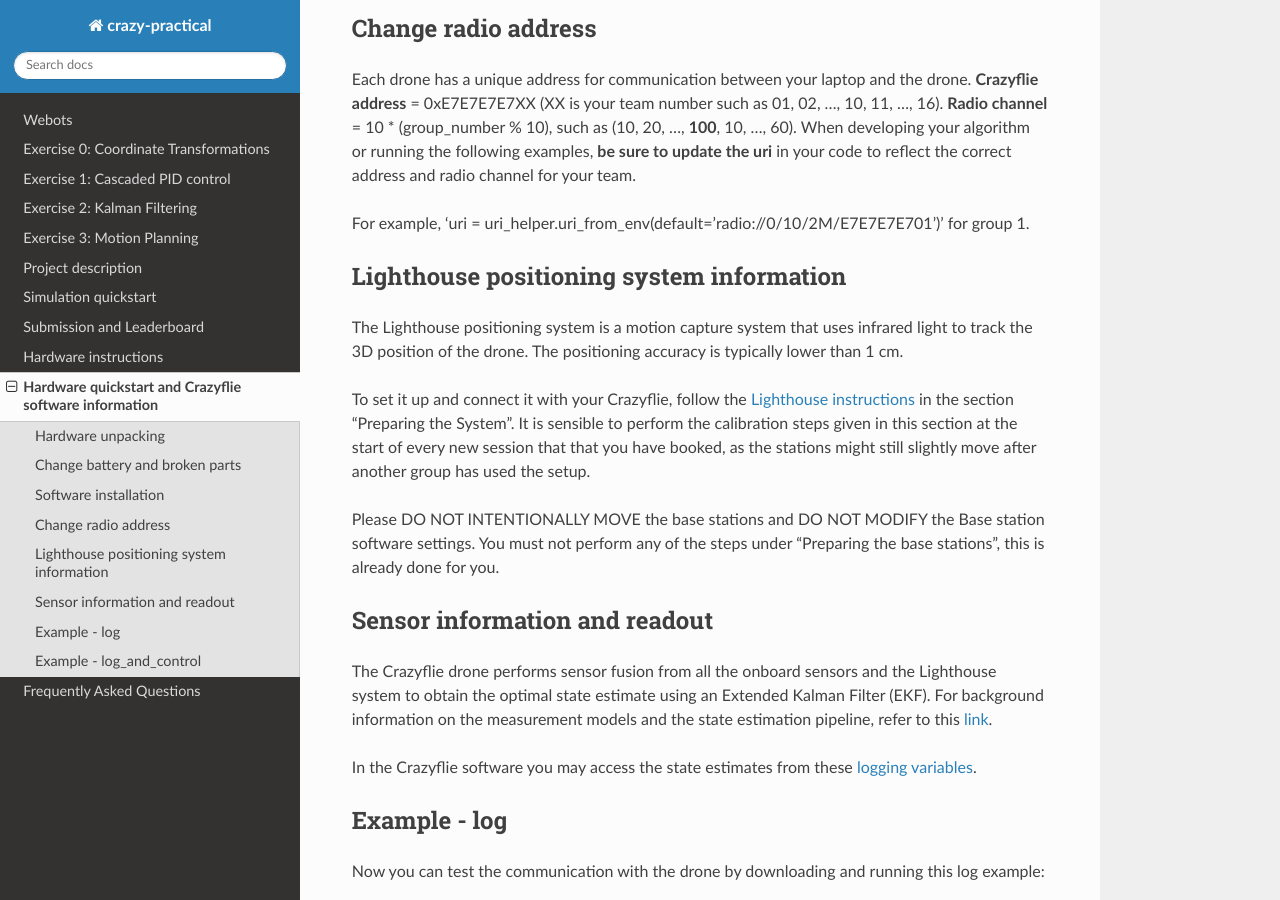
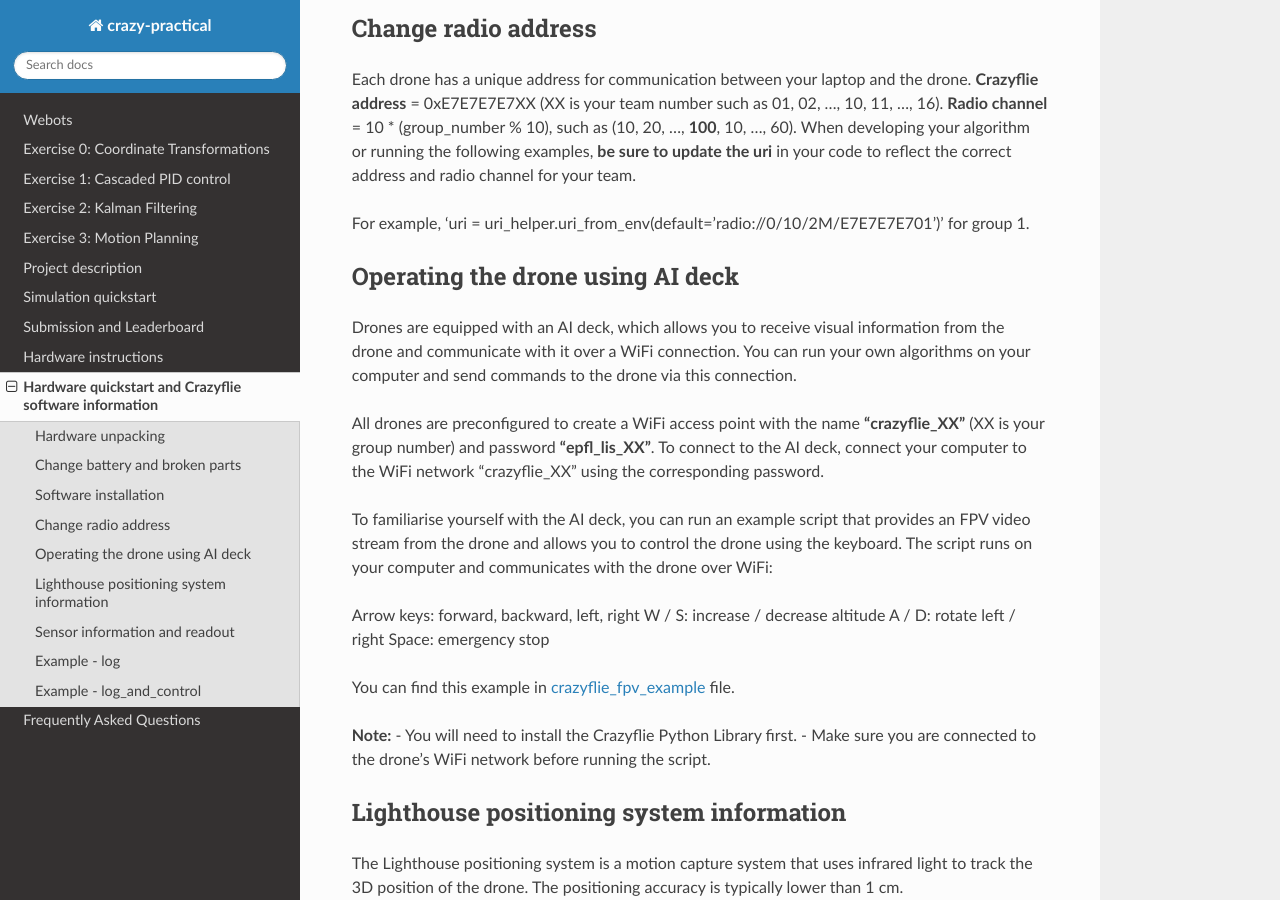
Before and after one commit to Ben-Jarvis/TEMP-crazy-tutorials-2024, a Sphinx documentation site: the page built from docs/assignment/hardware_quickstart.rst, in a window 1280 px wide and 900 px high, scrolled down 2459 px. Built offline with Sphinx 7.4.7 and the Read the Docs theme 3.1.0, drawn with Linux system fonts in a browser that asks for light colours; some of the changed lines change nothing that is shown.

Commit message:
AI deck instructions

```diff
--- /dev/null
+++ b/docs/assignment/crazyflie_fpv_example.py
@@ -0,0 +1,135 @@
+#!/usr/bin/env python3
+import logging
+import struct
+import sys
+import threading
+import warnings
+import numpy as np
+import cflib.crtp
+from cflib.cpx import CPXFunction
+from cflib.crazyflie import Crazyflie
+from cflib.utils import uri_helper
+from PyQt6 import QtCore, QtWidgets, QtGui
+import cv2
+
+logging.basicConfig(level=logging.ERROR)
+
+warnings.filterwarnings('ignore', message='.*TYPE_HOVER_LEGACY.*')
+warnings.filterwarnings('ignore', message='.*supervisor subsystem requires CRTP.*')
+
+URI = uri_helper.uri_from_env(default='tcp://192.168.4.1:5000')
+CAM_WIDTH = 324
+CAM_HEIGHT = 244
+SPEED = 0.6
+
+
+class ImageThread(threading.Thread):
+    def __init__(self, cpx, callback):
+        super().__init__(daemon=True)
+        self._cpx = cpx
+        self._cb = callback
+
+    def run(self):
+        while True:
+            p = self._cpx.receivePacket(CPXFunction.APP)
+            [magic, width, height, depth, fmt, size] = struct.unpack('<BHHBBI', p.data[0:11])
+            if magic == 0xBC:
+                buf = bytearray()
+                while len(buf) < size:
+                    buf.extend(self._cpx.receivePacket(CPXFunction.APP).data)
+                self._cb(np.frombuffer(buf, dtype=np.uint8))
+
+
+class FPVWindow(QtWidgets.QWidget):
+    def __init__(self):
+        super().__init__()
+        self.setWindowTitle('Crazyflie FPV')
+
+        self.image_label = QtWidgets.QLabel()
+        self.status_label = QtWidgets.QLabel('Connecting...')
+
+        layout = QtWidgets.QVBoxLayout()
+        layout.addWidget(self.image_label)
+        layout.addWidget(self.status_label)
+        self.setLayout(layout)
+
+        self.hover = {'x': 0.0, 'y': 0.0, 'yaw': 0.0, 'height': 0.3}
+
+        cflib.crtp.init_drivers()
+        self.cf = Crazyflie(ro_cache=None, rw_cache='cache')
+        self.cf.connected.add_callback(self._connected)
+        self.cf.disconnected.add_callback(self._disconnected)
+        self.cf.open_link(URI)
+
+        if not self.cf.link:
+            print('Could not connect')
+            sys.exit(1)
+
+        self._img_thread = ImageThread(self.cf.link.cpx, self._update_image)
+        self._img_thread.start()
+
+        self.cf.supervisor.send_arming_request(True)
+
+        self._timer = QtCore.QTimer()
+        self._timer.timeout.connect(self._send_setpoint)
+        self._timer.setInterval(100)
+        self._timer.start()
+
+    def _update_image(self, img):
+        bayer = img.reshape((CAM_HEIGHT, CAM_WIDTH))
+        color = cv2.cvtColor(bayer, cv2.COLOR_BayerBG2RGB)
+        h, w, ch = color.shape
+        q = QtGui.QImage(color.data, w, h, w * ch, QtGui.QImage.Format.Format_RGB888)
+        self.image_label.setPixmap(QtGui.QPixmap.fromImage(q.scaled(w * 2, h * 2)))
+
+    def _send_setpoint(self):
+        self.cf.commander.send_hover_setpoint(
+            self.hover['x'], self.hover['y'], self.hover['yaw'], self.hover['height'])
+
+    def _set_hover(self, key, value):
+        if key == 'height':
+            self.hover[key] += value
+        else:
+            self.hover[key] = value * SPEED
+
+    def keyPressEvent(self, event):
+        if event.isAutoRepeat():
+            return
+        k = event.key()
+        if k == QtCore.Qt.Key.Key_Up:       self._set_hover('x',   1)
+        if k == QtCore.Qt.Key.Key_Down:     self._set_hover('x',  -1)
+        if k == QtCore.Qt.Key.Key_Left:     self._set_hover('y',   1)
+        if k == QtCore.Qt.Key.Key_Right:    self._set_hover('y',  -1)
+        if k == QtCore.Qt.Key.Key_A:        self._set_hover('yaw', -70)
+        if k == QtCore.Qt.Key.Key_D:        self._set_hover('yaw',  70)
+        if k == QtCore.Qt.Key.Key_W:        self._set_hover('height',  0.1)
+        if k == QtCore.Qt.Key.Key_S:        self._set_hover('height', -0.1)
+        if k == QtCore.Qt.Key.Key_Space:
+            self.cf.commander.send_stop_setpoint()
+            self._timer.stop()
+
+    def keyReleaseEvent(self, event):
+        if event.isAutoRepeat():
+            return
+        k = event.key()
+        if k in (QtCore.Qt.Key.Key_Up, QtCore.Qt.Key.Key_Down):    self._set_hover('x', 0)
+        if k in (QtCore.Qt.Key.Key_Left, QtCore.Qt.Key.Key_Right):  self._set_hover('y', 0)
+        if k in (QtCore.Qt.Key.Key_A, QtCore.Qt.Key.Key_D):         self._set_hover('yaw', 0)
+        if k in (QtCore.Qt.Key.Key_W, QtCore.Qt.Key.Key_S):         self._set_hover('height', 0)
+
+    def _connected(self, uri):
+        self.status_label.setText(f'Connected to {uri}')
+
+    def _disconnected(self, uri):
+        print('Disconnected')
+        sys.exit(1)
+
+    def closeEvent(self, event):
+        self.cf.close_link()
+
+
+if __name__ == '__main__':
+    app = QtWidgets.QApplication(sys.argv)
+    win = FPVWindow()
+    win.show()
+    app.exec()
--- a/docs/assignment/hardware_quickstart.rst
+++ b/docs/assignment/hardware_quickstart.rst
@@ -80,6 +80,28 @@
 
 For example, 'uri = uri_helper.uri_from_env(default='radio://0/10/2M/E7E7E7E701')' for group 1.
 
+Operating the drone using AI deck
+------------------------------------------------
+
+Drones are equipped with an AI deck, which allows you to receive visual information from the drone and communicate with it over a WiFi connection. You can run your own algorithms on your computer and send commands to the drone via this connection.
+
+All drones are preconfigured to create a WiFi access point with the name
+**"crazyflie_XX"** (XX is your group number) and password **"epfl_lis_XX"**.
+To connect to the AI deck, connect your computer to the WiFi network "crazyflie_XX" using the corresponding password.
+
+To familiarise yourself with the AI deck, you can run an example script that provides an FPV video stream from the drone and allows you to control the drone using the keyboard. The script runs on your computer and communicates with the drone over WiFi:
+
+Arrow keys: forward, backward, left, right
+W / S: increase / decrease altitude
+A / D: rotate left / right
+Space: emergency stop
+
+You can find this example in `crazyflie_fpv_example <https://github.com/lis-epfl/micro-502/blob/main/docs/assignment/crazyflie_fpv_example.py?raw=true>`_ file.
+
+**Note:**
+- You will need to install the Crazyflie Python Library first.
+- Make sure you are connected to the drone’s WiFi network before running the script.
+
 Lighthouse positioning system information
 ------------------------------------------------
 
```
